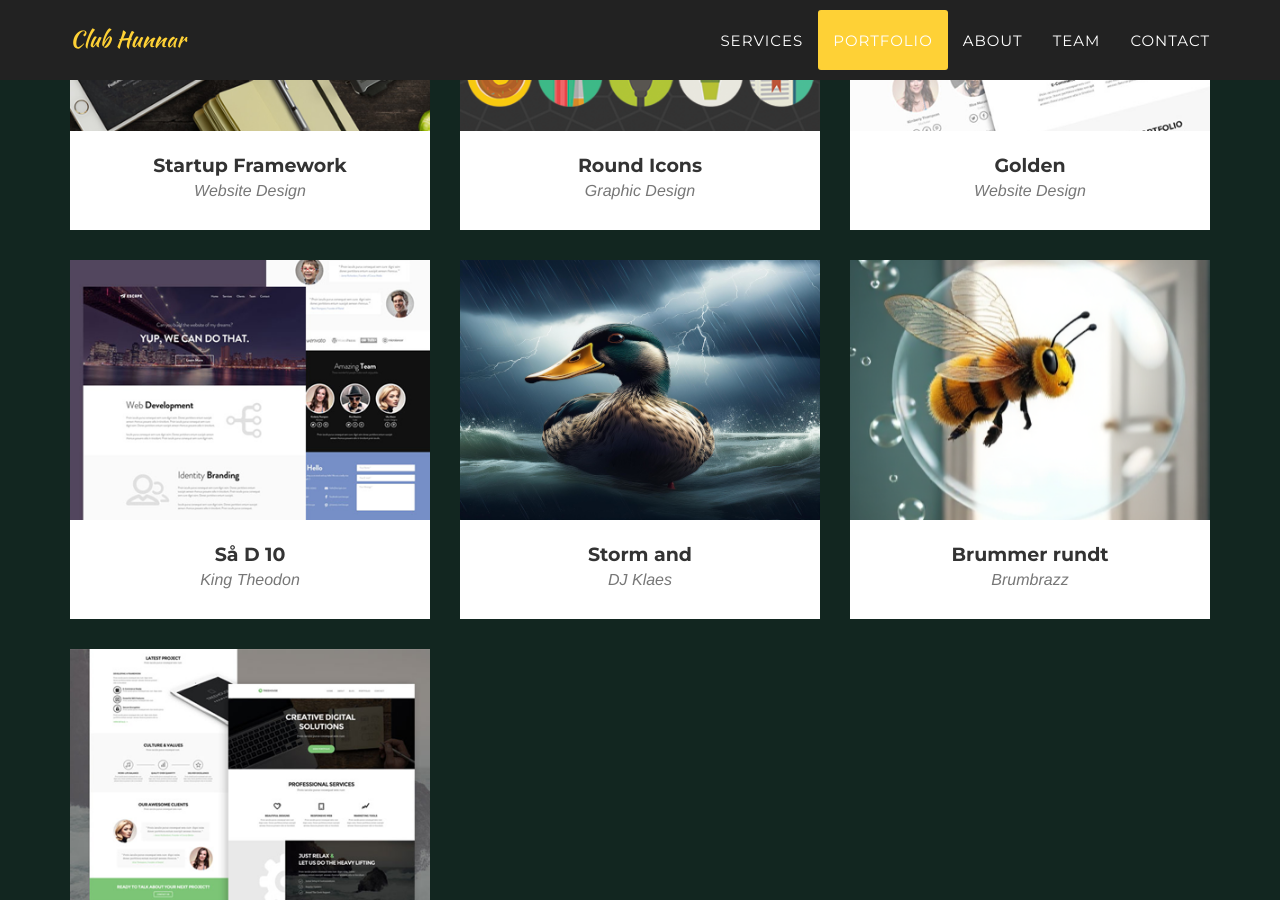
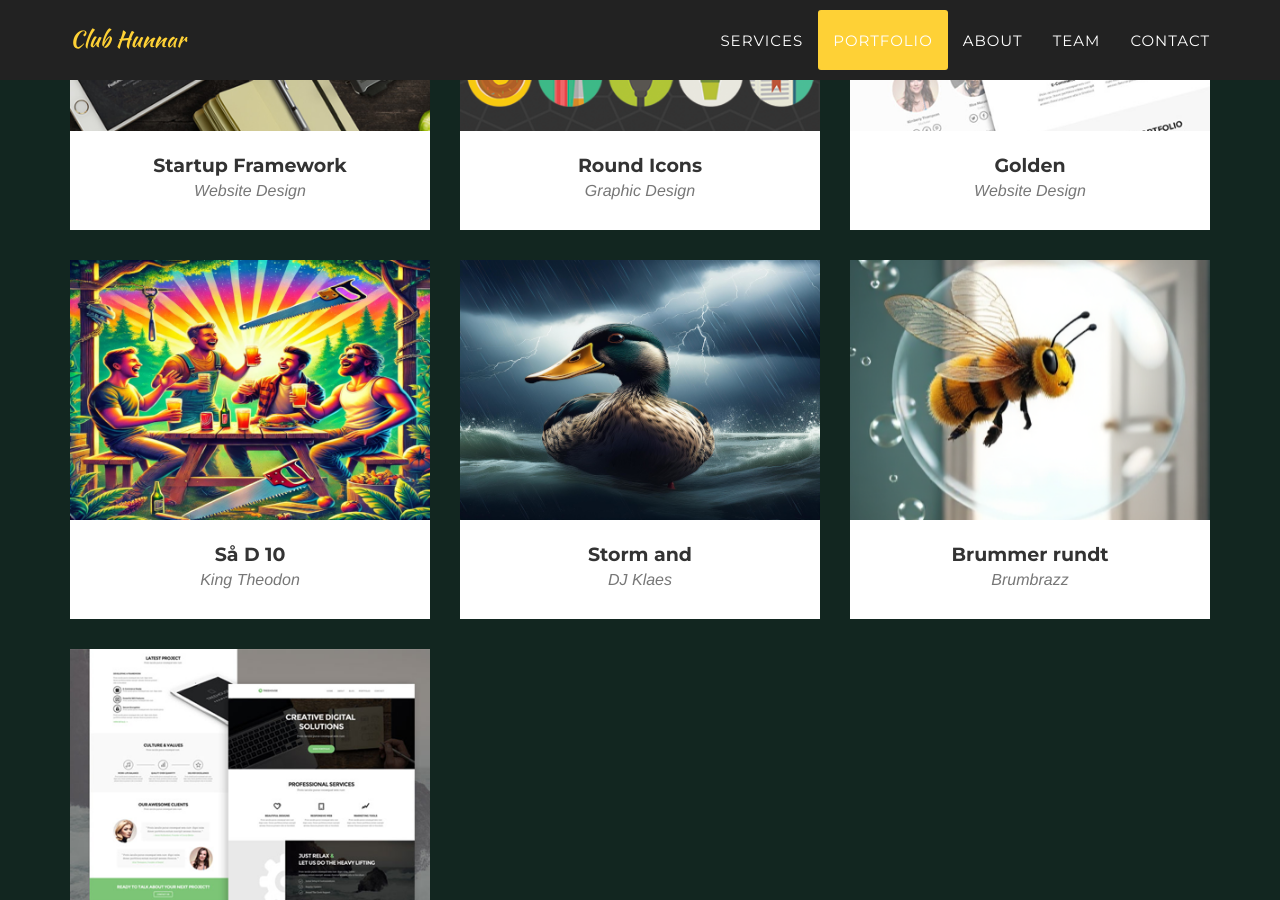
Before and after one commit to Seb199510/hunnar, a Jekyll site: the page built from index.html, in a window 1280 px wide and 900 px high, scrolled down 1291 px. Built offline with Jekyll 4.4.1, drawn with Linux system fonts in a browser that asks for light colours; some web fonts are replaced.

Commit message:
Saa_D_10_image

```diff
--- a/_posts/2014-07-17-project-2-saa_D_10.markdown
+++ b/_posts/2014-07-17-project-2-saa_D_10.markdown
@@ -4,8 +4,8 @@ subtitle: King Theodon
 layout: default
 modal-id: 2
 date: 2022-03-11
-img: escape.png
-thumbnail: escape-thumbnail.png
+img: Saa_D_10.png
+thumbnail: Saa_D_10.png
 alt: image-alt
 project-date: Januar 2024
 client: Start Bootstrap
```
Also changed, not shown: img/portfolio/DALL·E 2025-01-20 23.47.50 - An energetic and colorful scene of four male friends gathering outdoors at sunset, holding drinks and laughing together. The setting includes a rustic.webp (added), img/portfolio/Saa_D_10.png (added).
